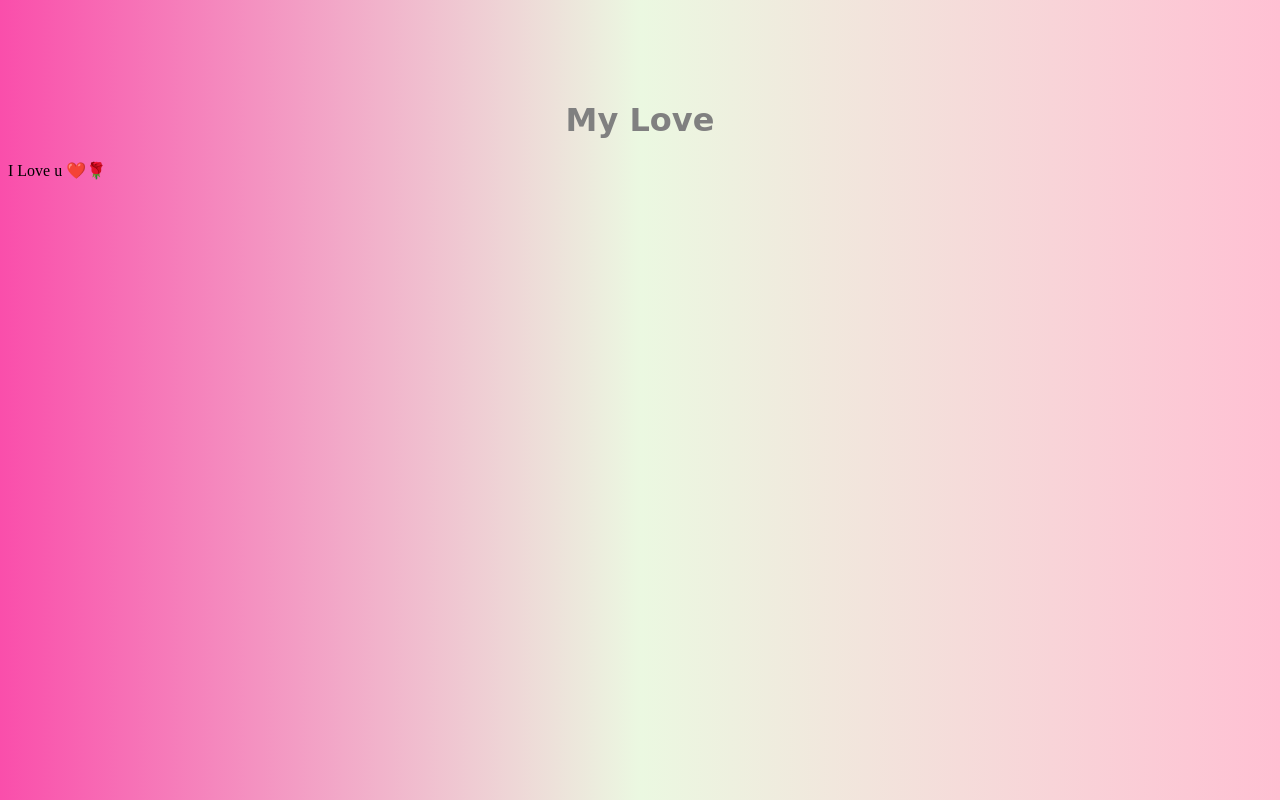
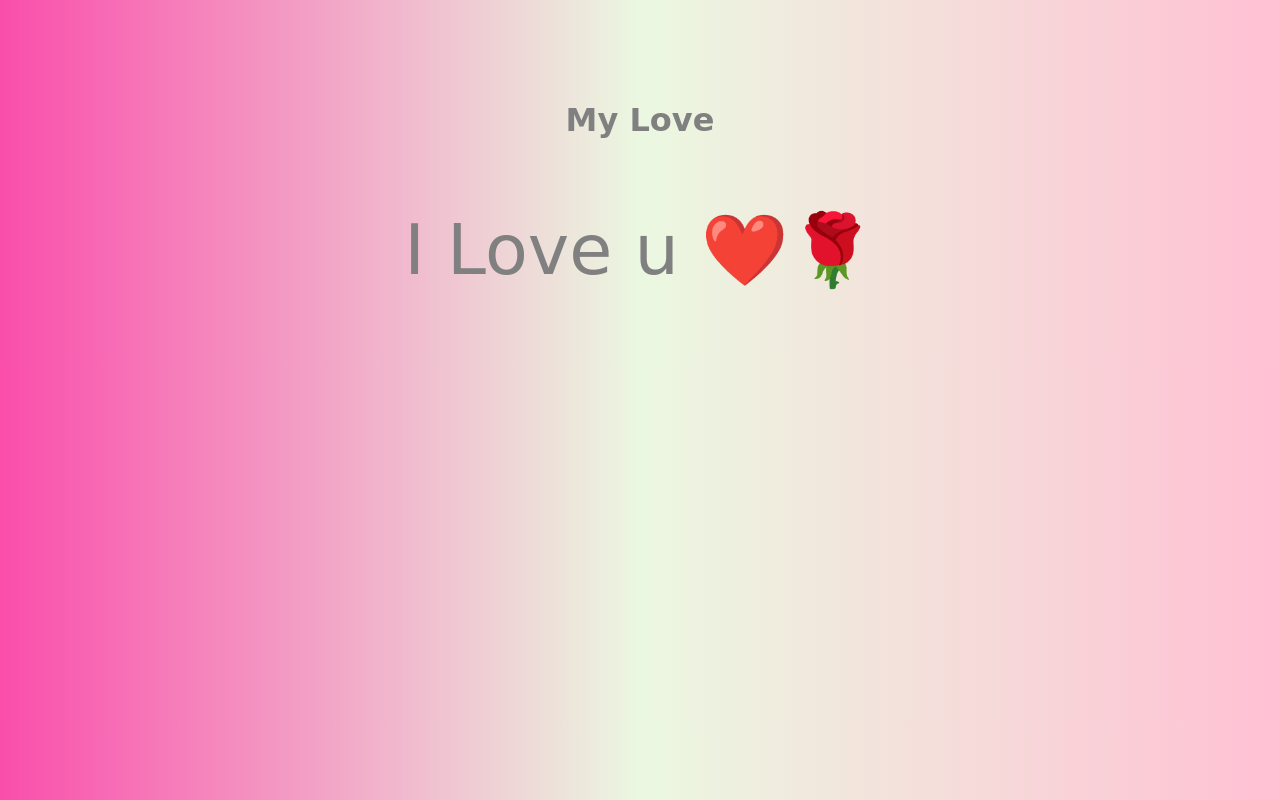
Before and after one commit to rowdish/valentine, a plain HTML site: page index.html in a window 1280 px wide. Drawn offline with Linux system fonts and the light colour scheme.

Commit message:
font size

```diff
--- a/styles.css
+++ b/styles.css
@@ -9,3 +9,9 @@ body {
   font-family: cursive;
   color: grey;
 }
+p{
+  text-align: center;
+  font-family: cursive;
+  color: grey;
+  font-size: 70px;
+}
```
